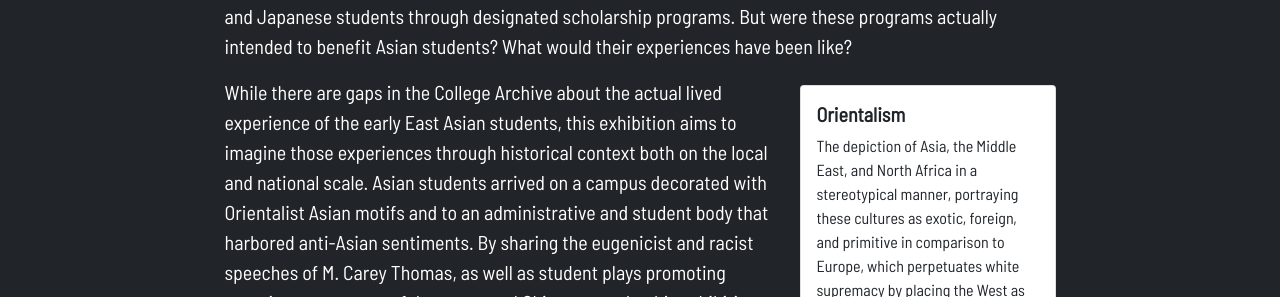
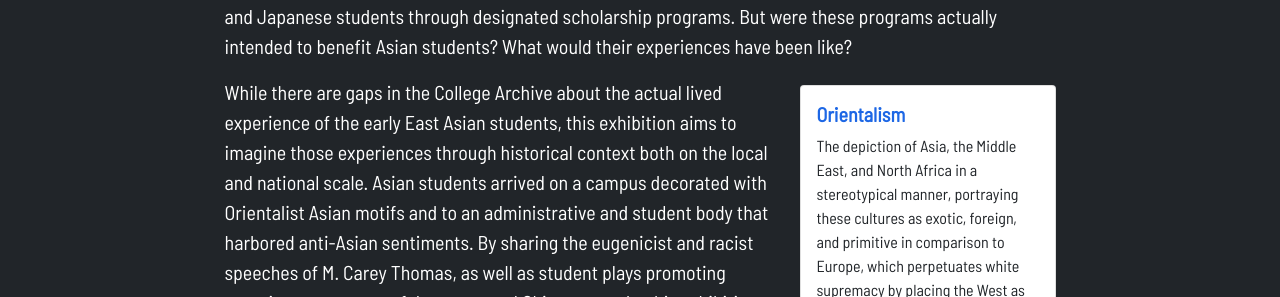
Before and after one commit to digbmc/wbbm, a Jekyll site: the page built from current/disoriented.md, in a window 1280 px wide. Shown: the part 330-627 px from the top of the page. Built offline with Jekyll 4.4.1, drawn with Linux system fonts in a browser that asks for light colours.

Commit message:
change color of heading in orientalism card

```diff
--- a/current/disoriented.md
+++ b/current/disoriented.md
@@ -8,7 +8,7 @@ This exhibition explores the early history of Japanese and Chinese students at B
 
 <div class="card bg-white text-dark float-end" style="width: 16rem; margin: .5rem 0 .5rem .5rem;">
     <div class="card-body">
-        <h5 class="card-title fw-bolder">Orientalism</h5>
+        <h5 class="card-title fw-bolder" style="color: #1D67E5;">Orientalism</h5>
         <p class="card-text fs-6">The depiction of Asia, the Middle East, and North Africa in a stereotypical manner, portraying these cultures as exotic, foreign, and primitive in comparison to Europe, which perpetuates white supremacy by placing the West as the norm to compare all other cultures.</p>
     </div>
 </div>
```
